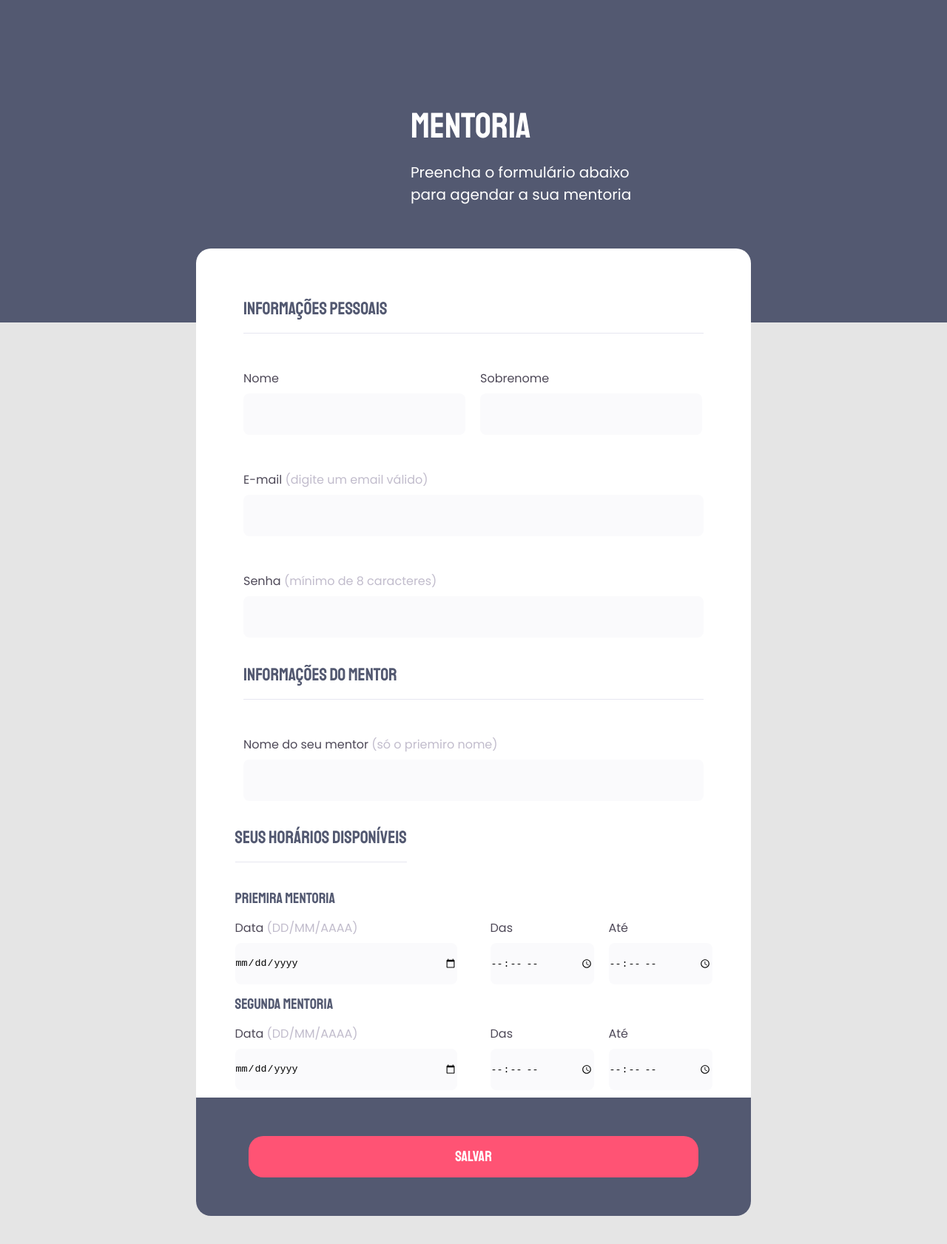
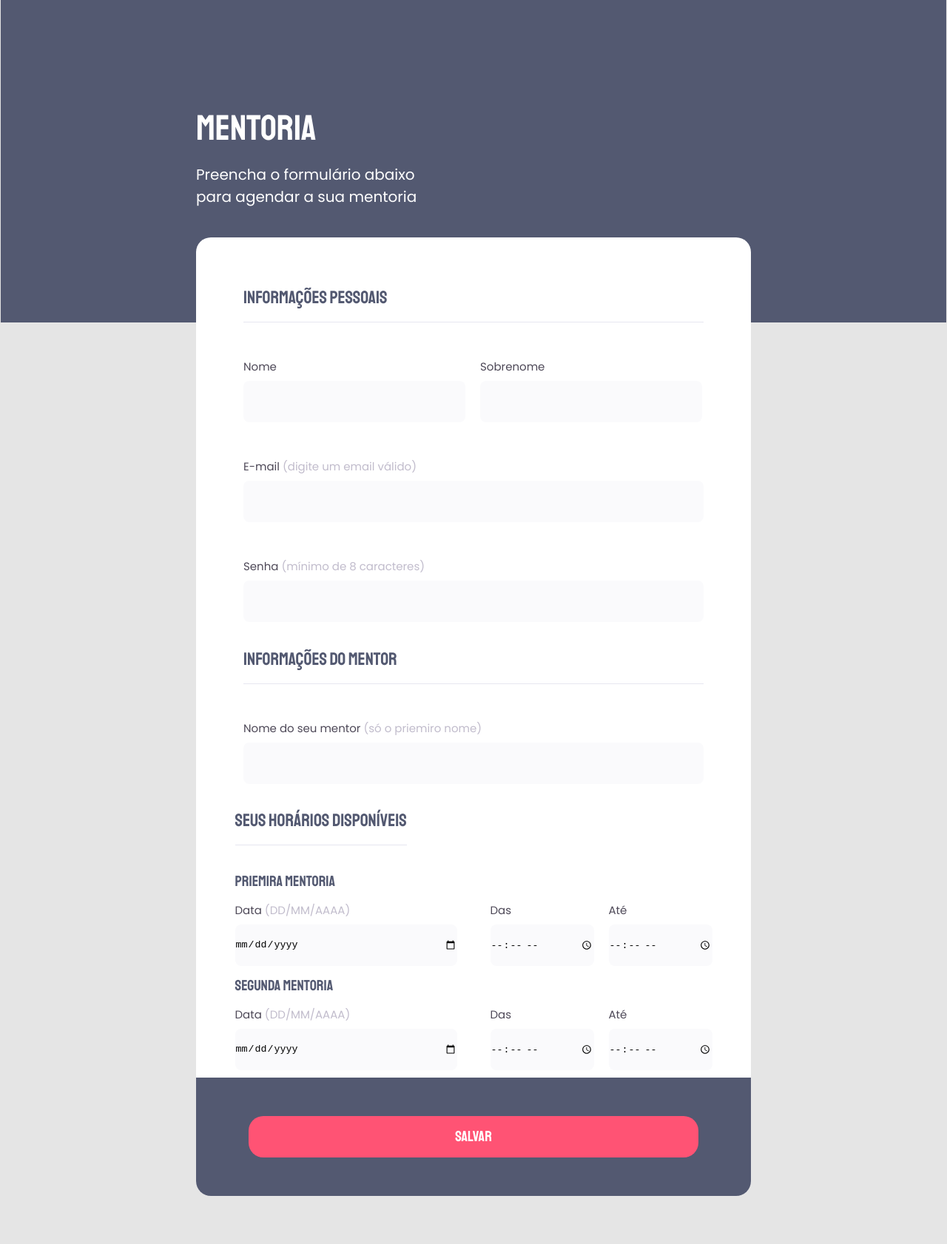
Before and after one commit to Romeusorionaet/CriandoFormulario, a plain HTML site: page index.html in a window 1280 px wide. Shown: the whole page at 74% size. After the commit the page ends 1617 px from the top, so only its background shows below. Drawn offline with Linux system fonts and the light colour scheme.

Commit message:
changeCSS

```diff
--- a/style.css
+++ b/style.css
@@ -6,32 +6,46 @@
 
 body {
     background: #E5E5E5;
+    padding: 0 0.1vh;
+
+    display: flex;
+    flex-direction: column;
+    align-items: center;
+    justify-content: space-around;
+}
+
+:root {
+    font-size: 62.5%;
 }
 
 /*HEADER*/
 
 header {
+    display: flex;
+    align-items: center;
+    justify-content: space-around;
     background-color: #535971;
     color: white;
     width: 100%;
-    height: 436px
+    height: 436px;
 }
 
 .div-header {
     display: flex;
     flex-direction: column;
     gap: 18px;
-    padding: 140px 678px 172px 555px; /*top, right, bottom, left*/
+    width: 75rem;
+    height: 15rem;
 }
 
 header h1 {
-    font-size: 48px;
+    font-size: 4.8rem;
     font-family: 'Staatliches', cursive;
     font-weight: 400;
 }
 
 header p {
-    font-size: 20px;
+    font-size: 2rem;
     font-family: 'Poppins', sans-serif;
     width: 300px;
 }
@@ -39,9 +53,9 @@ header p {
 /*FORM*/
 
 form {
-    width: 750px;
+    width: 75rem;
     background-color: white;
-    margin: -100px auto 100px auto; /*top, right, bottom, left*/
+    margin-top: -11.5rem;
     border-radius: 20px;
 }
 
@@ -50,19 +64,19 @@ fieldset {
 }
 
 fieldset legend {
-    font-size: 24px;
-    line-height: 34px;
+    font-size: 2.4rem;
+    line-height: 3.4rem;
     color: #535971;
     font-weight: 400;
     font-family: 'Staatliches', cursive;
 
     border-bottom: 1px solid #e6e6f0;
-    padding-bottom: 16px;
+    padding-bottom: 1.6rem;
 }
 
 .div-fieldset-pessoais {
-    width: 622px;
-    padding: 64px 64px 33px 64px;
+    width: 62.2rem;
+    padding: 6.4rem 6.4rem 3.3rem 6.4rem;
 
     display: flex;
     flex-direction: column;
@@ -70,7 +84,7 @@ fieldset legend {
 
 .container-fieldset-1 {
     display: flex;
-    gap: 20px;
+    gap: 2rem;
 }
 
 .container-fieldset-1 div {
@@ -79,7 +93,7 @@ fieldset legend {
 }
 
 .container-fieldset-1 div input {
-    width: 300px;
+    width: 30rem;
 }
 
 input {
@@ -93,8 +107,9 @@ input {
 
 label {
     font-family: 'Poppins', sans-serif;
-    margin-top: 48px;
+    margin-top: 4.8rem;
     color: rgba(78, 73, 88, 1);
+    font-size: 1.5rem;
 }
 
 label span {
@@ -103,7 +118,7 @@ label span {
 
 
 .div-fieldset-mentor {
-    width: 622px;
+    width: 62.2rem;
 
     display: flex;
     flex-direction: column;
@@ -112,7 +127,7 @@ label span {
 }
 
 h2 {
-    font-size: 20px;
+    font-size: 2rem;
     font-family: 'Staatliches', cursive;
     line-height: 34px;
     font-weight: 400;
@@ -121,7 +136,7 @@ h2 {
 
 
 form fieldset:nth-child(3) {
-    width: 622px;
+    width: 62.2rem;
 
     display: flex;
     flex-direction: column;
@@ -132,44 +147,44 @@ form fieldset:nth-child(3) {
 }
 
 .container-fieldset-3 {
-    margin: 10px auto;
+    margin: 1rem auto;
     display: flex;
-    gap: 20px;
+    gap: 2rem;
 }
 
 #date {
-    Width: 300px;
+    Width: 30rem;
 }
 
 #time-1, #time-2 {
-    Width: 140px
+    Width: 14rem
 }
 
 #date {
-    margin-right: 25px;
+    margin-right: 2.5rem;
 }
 
 /*footer*/
 
 footer {
     background: #535971;
-    width: 750px;
-    height: 160px;
-    border-radius: 0 0 20px 20px;
+    width: 75rem;
+    height: 16rem;
+    border-radius: 0 0 2rem 2rem;
 }
 
 footer .btn {
     font-family: 'Staatliches';
     font-style: normal;
     font-weight: 400;
-    font-size: 20px;
+    font-size: 2rem;
     line-height: 26px;
     color: #FFFFFF;
 
-    margin: 52px 71px;
-    padding: 15px 40px;
-    width: 608px;
+    margin: 5.2rem 7.1rem;
+    padding: 1.5rem 4rem;
+    width: 60.8rem;
     background: #FF5374;
-    border-radius: 20px;
+    border-radius: 2rem;
     border: none;
 }
```
